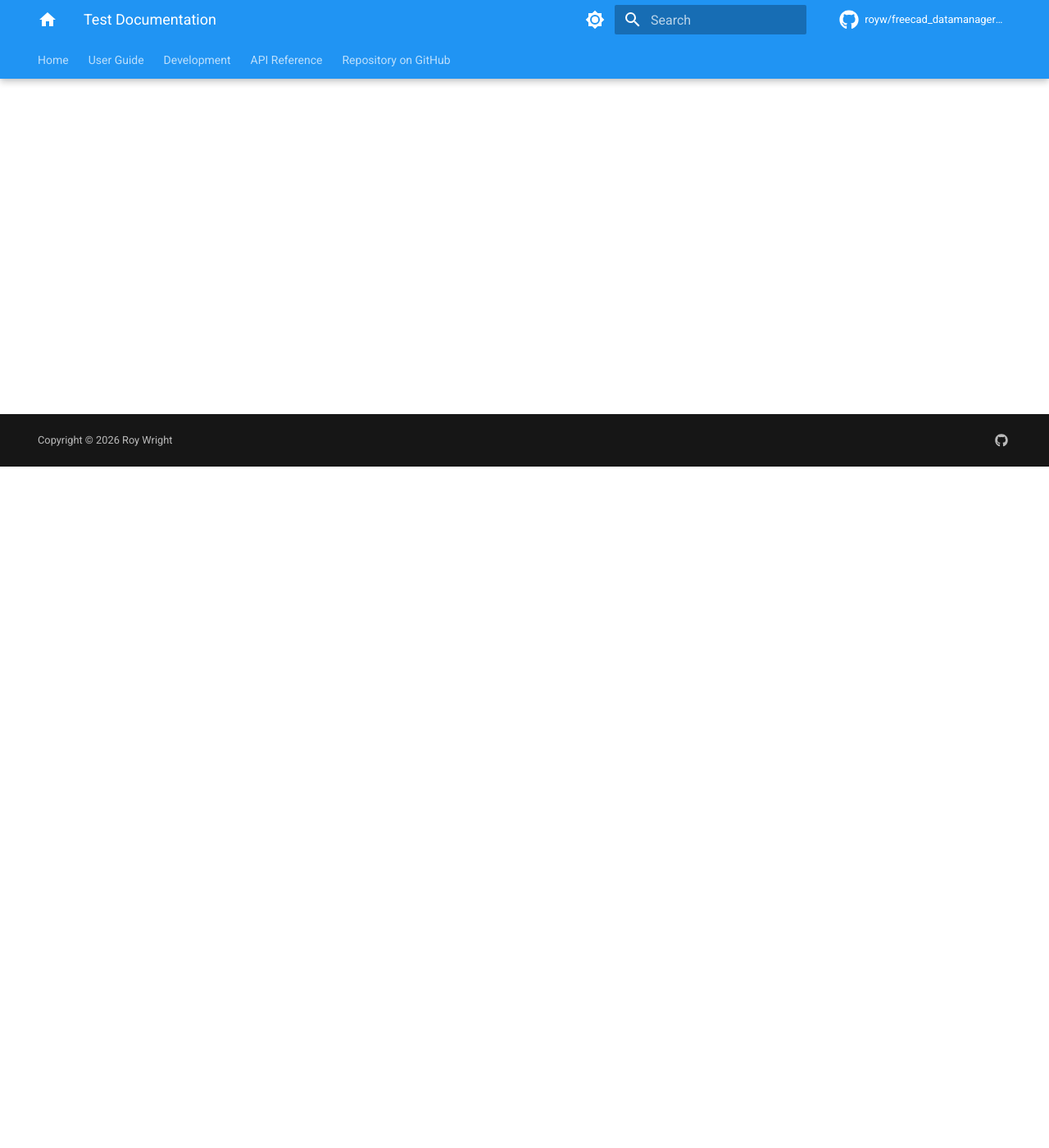
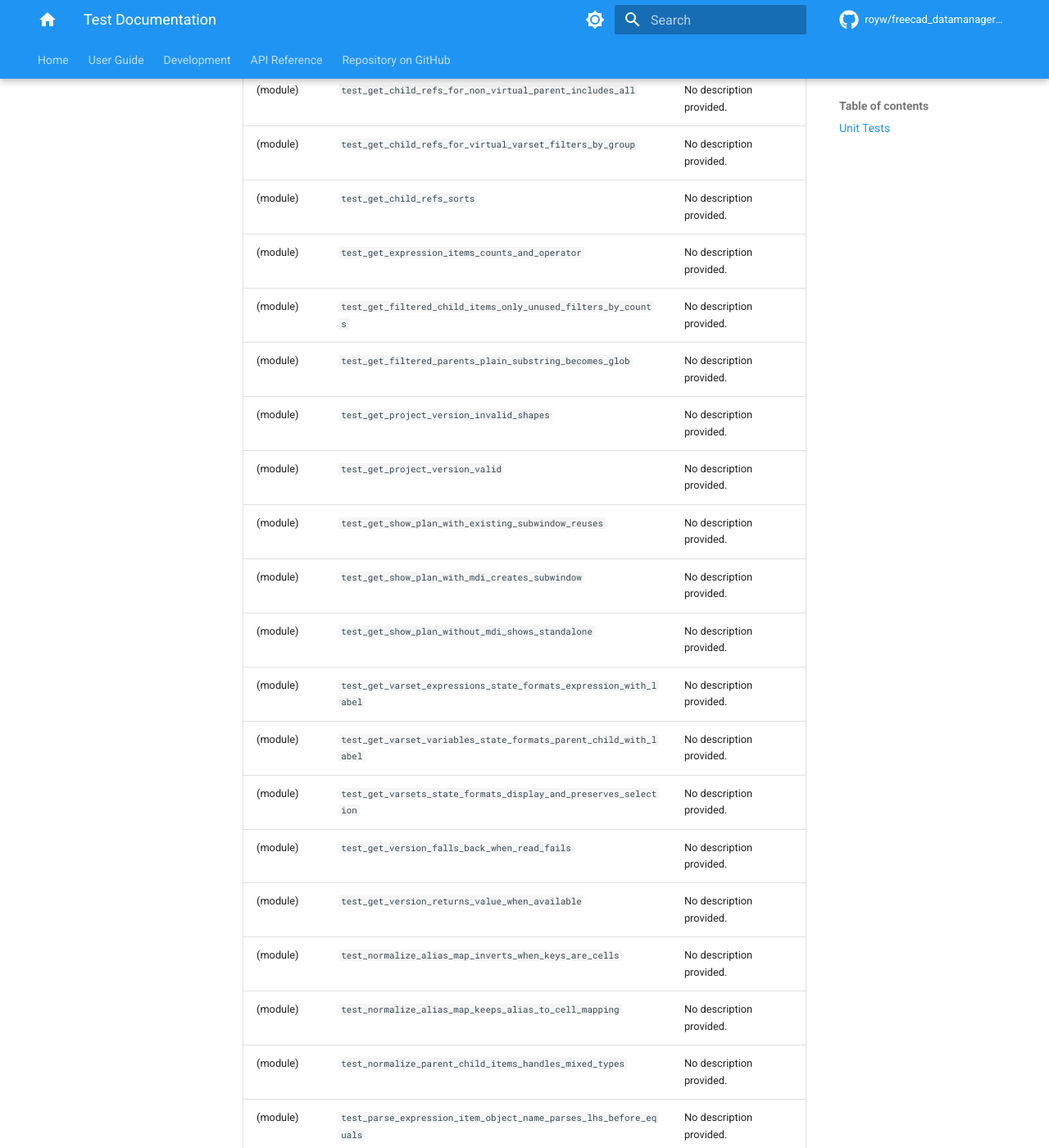
Before and after one commit to royw/freecad_datamanager_workbench, an MkDocs documentation site: the page built from docs/tests.md, in a window 1280 px wide and 1400 px high, scrolled down 831 px. Shown: the whole window at 82% size. Built offline with MkDocs 1.6.1 and Material for MkDocs 9.7.7, drawn with Linux system fonts in a browser that asks for light colours; comment, search, counter and statistics services are not loaded; some of the changed text lies outside the part shown.

Commit message:
docs: fix test documentation generation

```diff
--- a/docs/tests.md
+++ b/docs/tests.md
@@ -1,6 +1,46 @@
 # Test Documentation
 
-> **Auto-generated** on 2026-01-11 05:55:37
-> **Total Tests**: 0
+> **Auto-generated** on 2026-01-14 19:54:25
+> **Total Tests**: 35
 
 This page provides a comprehensive overview of all tests in the project, automatically extracted from test docstrings.
+
+## Unit Tests
+
+| Test Class | Test Name | Description |
+|------------|-----------|-------------|
+| (module) | `test_build_alias_search_regex_respects_word_boundaries` | No description provided. |
+| (module) | `test_format_object_name_label_mode_falls_back_to_name` | No description provided. |
+| (module) | `test_format_object_name_label_mode_handles_dotted_names` | No description provided. |
+| (module) | `test_format_object_name_label_mode_uses_label` | No description provided. |
+| (module) | `test_get_active_document_change_plan_clears_and_repopulates` | No description provided. |
+| (module) | `test_get_alias_expressions_state_formats_expression_with_label` | No description provided. |
+| (module) | `test_get_aliases_state_formats_parent_child_with_label` | No description provided. |
+| (module) | `test_get_child_refs_for_non_virtual_parent_includes_all` | No description provided. |
+| (module) | `test_get_child_refs_for_virtual_varset_filters_by_group` | No description provided. |
+| (module) | `test_get_child_refs_sorts` | No description provided. |
+| (module) | `test_get_expression_items_counts_and_operator` | No description provided. |
+| (module) | `test_get_filtered_child_items_only_unused_filters_by_counts` | No description provided. |
+| (module) | `test_get_filtered_parents_plain_substring_becomes_glob` | No description provided. |
+| (module) | `test_get_project_version_invalid_shapes` | No description provided. |
+| (module) | `test_get_project_version_valid` | No description provided. |
+| (module) | `test_get_show_plan_with_existing_subwindow_reuses` | No description provided. |
+| (module) | `test_get_show_plan_with_mdi_creates_subwindow` | No description provided. |
+| (module) | `test_get_show_plan_without_mdi_shows_standalone` | No description provided. |
+| (module) | `test_get_varset_expressions_state_formats_expression_with_label` | No description provided. |
+| (module) | `test_get_varset_variables_state_formats_parent_child_with_label` | No description provided. |
+| (module) | `test_get_varsets_state_formats_display_and_preserves_selection` | No description provided. |
+| (module) | `test_get_version_falls_back_when_read_fails` | No description provided. |
+| (module) | `test_get_version_returns_value_when_available` | No description provided. |
+| (module) | `test_normalize_alias_map_inverts_when_keys_are_cells` | No description provided. |
+| (module) | `test_normalize_alias_map_keeps_alias_to_cell_mapping` | No description provided. |
+| (module) | `test_normalize_parent_child_items_handles_mixed_types` | No description provided. |
+| (module) | `test_parse_expression_item_object_name_parses_lhs_before_equals` | No description provided. |
+| (module) | `test_parse_parent_child_ref_rejects_missing_or_empty_parts` | No description provided. |
+| (module) | `test_parse_parent_child_ref_success` | No description provided. |
+| (module) | `test_parse_varset_variable_item_delegates_to_parent_child_parser` | No description provided. |
+| (module) | `test_remove_unused_and_get_update_returns_post_update_items` | No description provided. |
+| (module) | `test_remove_unused_children` | No description provided. |
+| (module) | `test_should_enable_copy_button_requires_focus_and_selection` | No description provided. |
+| (module) | `test_should_enable_remove_unused_delegates_to_controller` | No description provided. |
+| (module) | `test_virtual_parent_with_unknown_group_falls_back_to_normal` | No description provided. |
```
Also changed, not shown: 1 other file.
